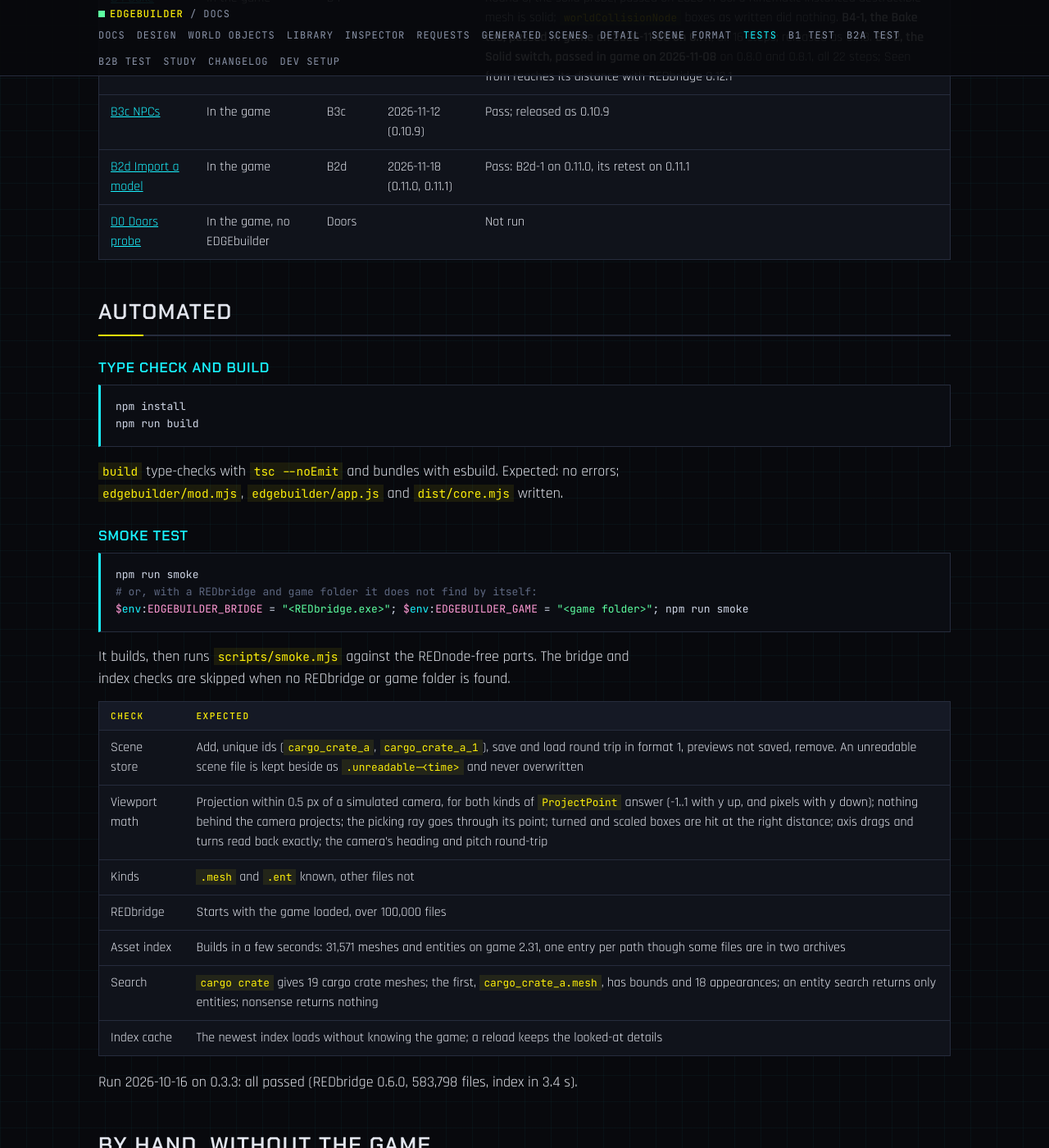
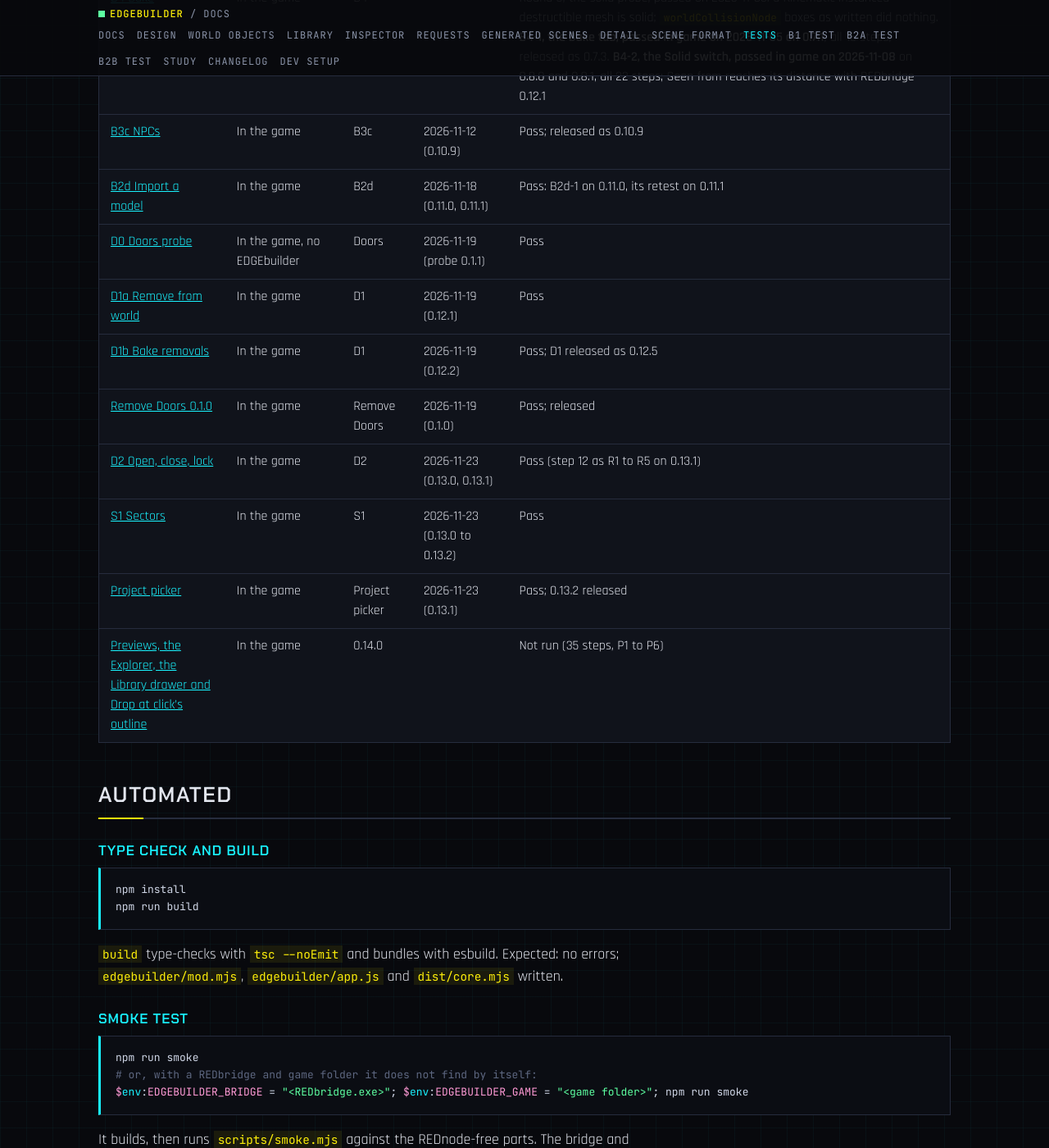
Before and after one commit to Edgemodders/EDGEbuilder, a Jekyll site: the page built from docs/testing.md, in a window 1280 px wide and 1400 px high, scrolled down 1505 px. Shown: the whole window at 82% size. Built offline with Jekyll 4.4.1, drawn with Linux system fonts in a browser that asks for light colours.

Commit message:
Tests page: the at-a-glance table brought up to 0.14.0
Co-Authored-By: Claude Opus 5.5 <noreply@anthropic.com>

```diff
--- a/docs/testing.md
+++ b/docs/testing.md
@@ -29,7 +29,14 @@ Last updated 2026-10-30.
 | [B4 Bake](#b4-bake) | In the game | B4 | | Round 3, the solid probe, passed on 2026-11-05: a Kinematic instanced destructible mesh is solid; `worldCollisionNode` boxes as written did nothing. **B4-1, the Bake tab, passed in game on 2026-11-05 on 0.7.1**, all 16 steps; released as 0.7.3. **B4-2, the Solid switch, passed in game on 2026-11-08** on 0.8.0 and 0.8.1, all 22 steps; Seen from reaches its distance with REDbridge 0.12.1 |
 | [B3c NPCs](#b3c-npcs) | In the game | B3c | 2026-11-12 (0.10.9) | Pass; released as 0.10.9 |
 | [B2d Import a model](#b2d-import-a-model) | In the game | B2d | 2026-11-18 (0.11.0, 0.11.1) | Pass: B2d-1 on 0.11.0, its retest on 0.11.1 |
-| [D0 Doors probe](#d0-doors-probe) | In the game, no EDGEbuilder | Doors | | Not run |
+| [D0 Doors probe](#d0-doors-probe) | In the game, no EDGEbuilder | Doors | 2026-11-19 (probe 0.1.1) | Pass |
+| [D1a Remove from world](#d1a-remove-from-world-0120) | In the game | D1 | 2026-11-19 (0.12.1) | Pass |
+| [D1b Bake removals](#d1b-bake-removals-0122) | In the game | D1 | 2026-11-19 (0.12.2) | Pass; D1 released as 0.12.5 |
+| [Remove Doors 0.1.0](#remove-doors-010-a-small-rednode-app) | In the game | Remove Doors | 2026-11-19 (0.1.0) | Pass; released |
+| [D2 Open, close, lock](#d2-open-close-lock-0130) | In the game | D2 | 2026-11-23 (0.13.0, 0.13.1) | Pass (step 12 as R1 to R5 on 0.13.1) |
+| [S1 Sectors](#s1-sectors-0130) | In the game | S1 | 2026-11-23 (0.13.0 to 0.13.2) | Pass |
+| [Project picker](#project-picker-0130) | In the game | Project picker | 2026-11-23 (0.13.1) | Pass; 0.13.2 released |
+| [Previews, the Explorer, the Library drawer and Drop at click's outline](#previews-the-explorer-the-library-drawer-and-drop-at-clicks-outline-0140) | In the game | 0.14.0 | | Not run (35 steps, P1 to P6) |
 
 ## Automated
 
```
